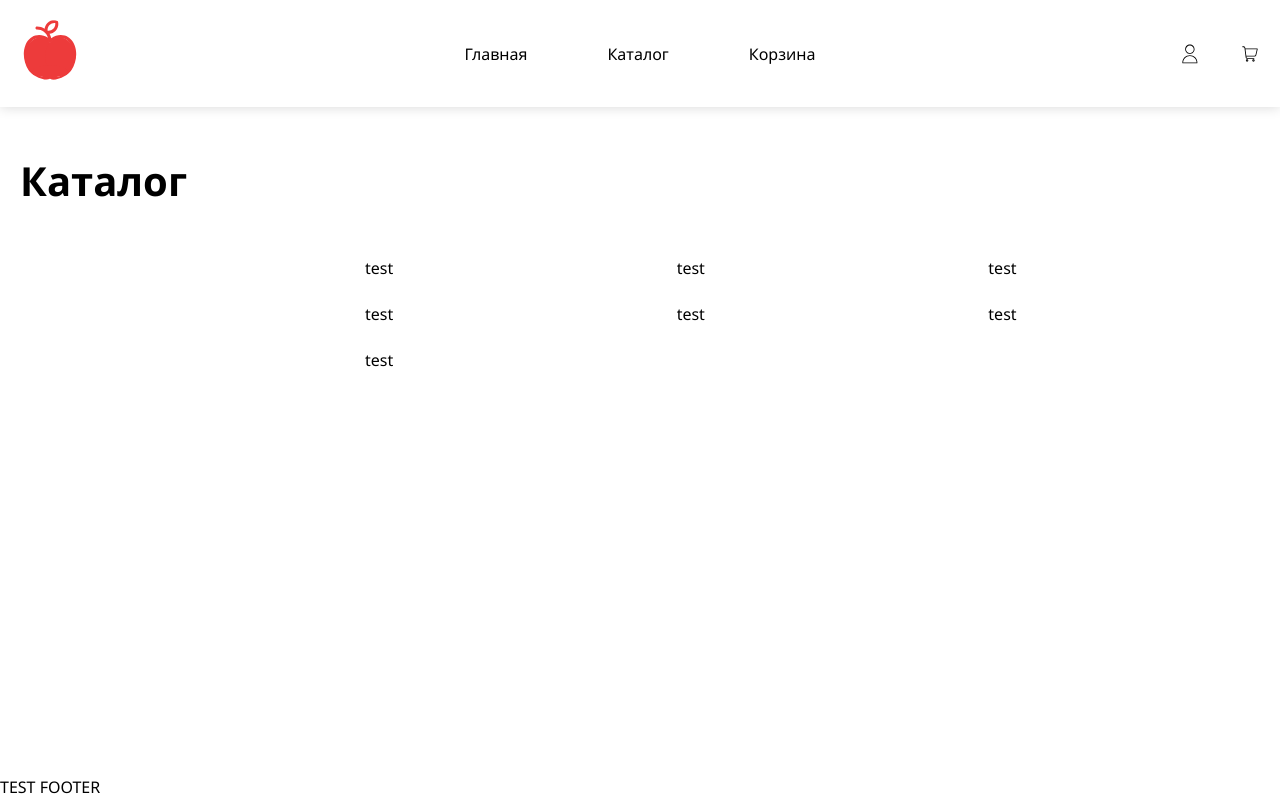
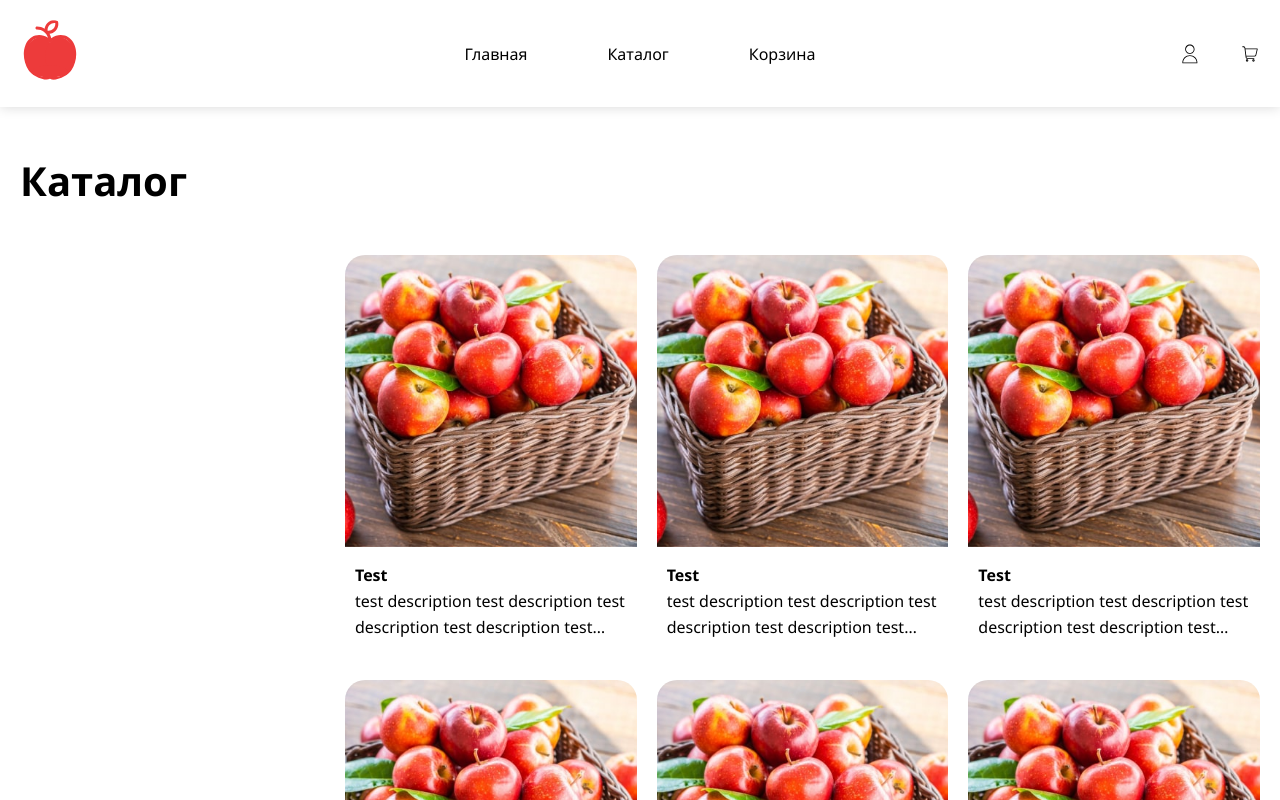
Before and after one commit to Yaolegol/frutostore_next, a Next.js app: page /catalog in a window 1280 px wide. Shown: the top 800 px of the page. Built offline with nearby package versions, Linux system fonts and the light colour scheme.

Commit message:
Добавлен шаблон карточки товара

```diff
--- a/src/modules/Catalog/components/ProductList/index.tsx
+++ b/src/modules/Catalog/components/ProductList/index.tsx
@@ -6,10 +6,15 @@ import style from './index.module.scss';
 export const ProductList: FC = () => {
     return (
         <div className={style.index}>
-            {productsList.map(({ title }) => {
+            {productsList.map(({ description, image, price, title }) => {
                 return (
                     <div key={title}>
-                        <ProductCard />
+                        <ProductCard
+                            description={description}
+                            image={image}
+                            price={price}
+                            title={title}
+                        />
                     </div>
                 );
             })}
--- a/src/modules/Catalog/mock/products/index.ts
+++ b/src/modules/Catalog/mock/products/index.ts
@@ -1,4 +1,6 @@
 export const product = {
+    description:
+        'test description test description test description test description test description test descriptiontest description',
     image: '/images/pages/home/apple.jpg',
     price: 500,
     title: 'Test',
--- a/src/modules/ProductCard/index.module.scss
+++ b/src/modules/ProductCard/index.module.scss
@@ -1,5 +1,28 @@
 @import "@/styles/layout";
+@import "@/styles/line-clamp";
 
 .index {
-    @include layout-container;
+    border-radius: 20px;
 }
+
+.content {
+    padding: 15px 10px 20px;
+}
+
+.description {
+    @include line-clamp;
+}
+
+.image {
+    aspect-ratio: 1 / 1;
+    border-radius: 20px 20px 0 0;
+    display: block;
+    object-fit: cover;
+    width: 100%;
+}
+
+.title {
+    @include line-clamp;
+
+    font-weight: 700;
+}
--- a/src/modules/ProductCard/index.tsx
+++ b/src/modules/ProductCard/index.tsx
@@ -1,6 +1,21 @@
 import { FC } from 'react';
 import style from './index.module.scss';
 
-export const ProductCard: FC = () => {
-    return <div className={style.index}>test</div>;
+interface IProps {
+    description: string;
+    image: string;
+    price: number;
+    title: string;
+}
+
+export const ProductCard: FC<IProps> = ({ description, image, title }) => {
+    return (
+        <div className={style.index}>
+            <img alt={title} className={style.image} src={image} />
+            <div className={style.content}>
+                <div className={style.title}>{title}</div>
+                <div className={style.description}>{description}</div>
+            </div>
+        </div>
+    );
 };
--- /dev/null
+++ b/src/styles/line-clamp.scss
@@ -0,0 +1,7 @@
+@mixin line-clamp($count: 2) {
+    display: -webkit-box;
+    -webkit-line-clamp: $count;
+    -webkit-box-orient: vertical;
+    overflow: hidden;
+    text-overflow: ellipsis;
+}
```
